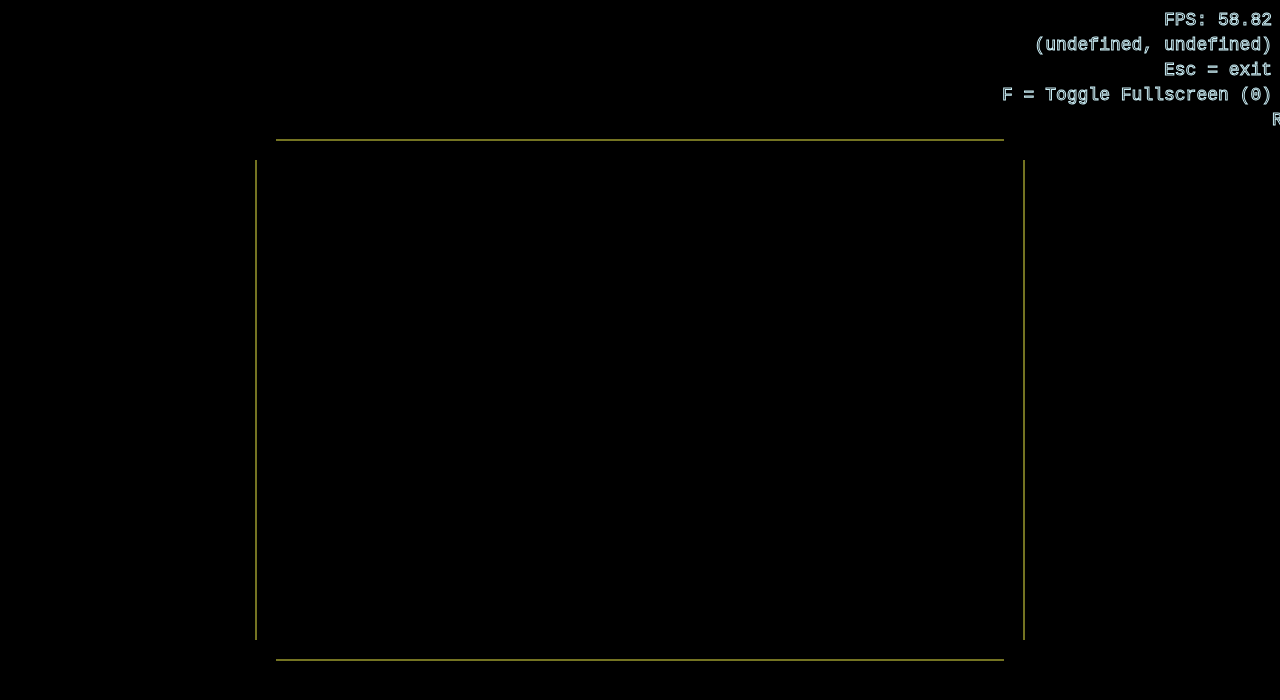
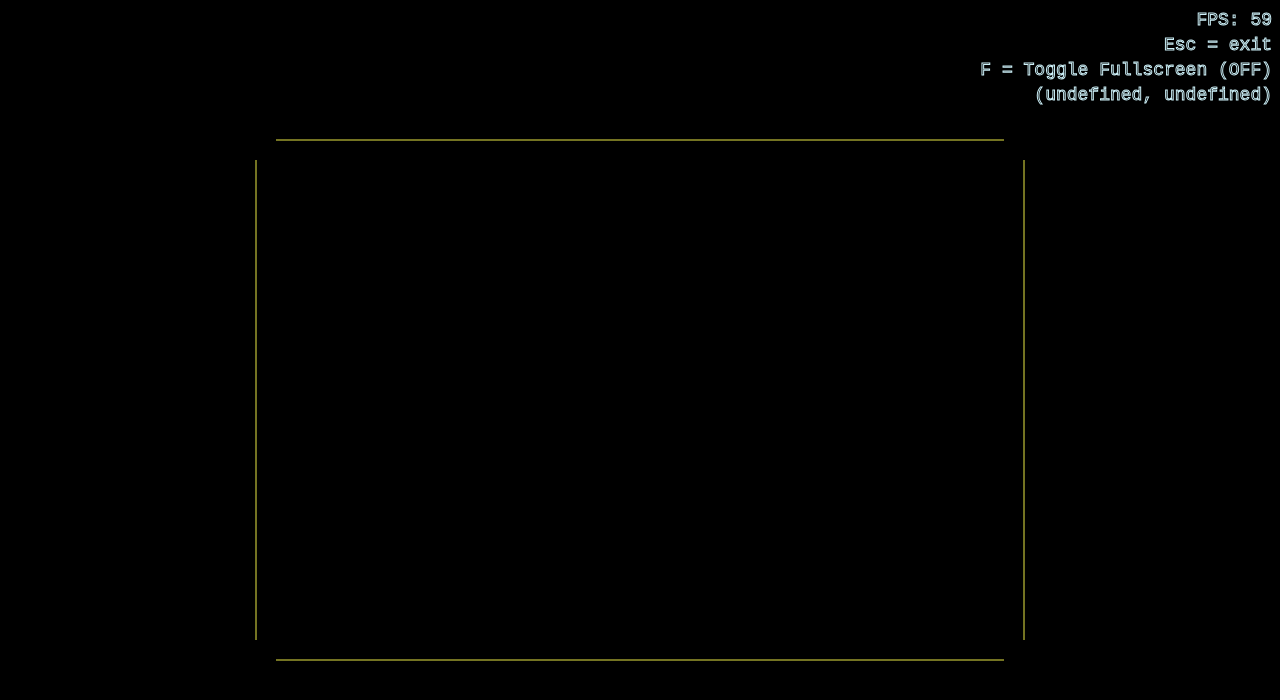
Before and after one commit to macakrami/graphics-playground, a website built with webpack: page src/index.html in a window 1280 px wide. Built offline with nearby package versions, Linux system fonts and the light colour scheme.

Commit message:
updated the license on all files organized some code

```diff
--- a/src/configs.js
+++ b/src/configs.js
@@ -2,7 +2,7 @@
  * graphics-playground
  * configs.js
  * Copyright (c) 2022 Mac Akrami
- * GPL Licensed
+ * MIT Licensed
  */
 
 export default class Configs {
--- a/src/main.js
+++ b/src/main.js
@@ -2,7 +2,7 @@
  * graphics-playground
  * main.js
  * Copyright (c) 2022 Mac Akrami
- * GPL Licensed
+ * MIT Licensed
  */
 
 import './styles.scss';
@@ -20,15 +20,6 @@ import {Vec2} from './model/x-geo';
 
 
 class Main {
-
-	/**
-	 * Engine initialized handler
-	 * Apply configurations
-	 */
-	static onInit() {
-		Dom.setCursor(!Configs.hideCursor);
-		XEngine.log('Main Initialized');
-	}
 
 	/**
 	 * Draw handler
@@ -53,6 +44,7 @@ class Main {
 		const {canvas, ctx} = Linker;
 		const {width: cWidth, height: cHeight} = canvas;
 		const mousePos = XMouse.position;
+		let i, len;
 
 		// clear
 		XGraph.clearRect();
@@ -64,20 +56,27 @@ class Main {
 		XGraph.styler.lineWidth = 1;
 		XGraph.styler.textAlign = 'left';
 
+		// corner text prep
+		XGraph.variables.cornerText = [];
+
+		let FPS = XMath.fps(delta);
+		let FS = Linker.inFullscreen ? 'ON' : 'OFF';
+		XGraph.variables.cornerText.push(`FPS: ${FPS}`);
+		XGraph.variables.cornerText.push(`Esc = exit`);
+		XGraph.variables.cornerText.push(`F = Toggle Fullscreen (${FS})`);
+		XGraph.variables.cornerText.push(`(${mousePos.x}, ${mousePos.y})`);
+
 		// main draw
 		Main.mainDrawII(now, delta);
 
-		// FPS
+		// draw corner texts
 		XGraph.styler.textAlign = 'right';
-		XGraph.drawText('FPS: ' + XMath.fps(delta), new Vec2(cWidth - 8, 25));
+		len = XGraph.variables.cornerText.length;
+		for (i = 0; i < len; i++) {
+			XGraph.drawText(XGraph.variables.cornerText[i], new Vec2(cWidth- 8, (i + 1) * 25));
+		}
 
-		// info
-		XGraph.drawText(`Esc = exit`, new Vec2(cWidth - 8, 75));
-		let fs = Linker.inFullscreen ? '1' : '0';
-		XGraph.drawText(`F = Toggle Fullscreen (${fs})`, new Vec2(cWidth - 8, 100));
-
-		// CURSOR
-		XGraph.drawText(`(${mousePos.x}, ${mousePos.y})`, new Vec2(cWidth - 8, 50));
+		// custom cursor
 		if (Configs.hideCursor && Configs.customCursor) {
 			XGraph.styler.method = 'fill';
 			XGraph.drawPolyline([mousePos.add(3, 15), mousePos, mousePos.add(12, 8)], true);
@@ -97,6 +96,16 @@ class Main {
 	 */
 	static mainDrawII(now, delta) {
 		GeoFun.onDraw.apply(GeoFun, [now, delta]);
+	}
+
+
+	/**
+	 * Engine initialized handler
+	 * Apply configurations
+	 */
+	static onInit() {
+		Dom.setCursor(!Configs.hideCursor);
+		XEngine.log('Main Initialized');
 	}
 
 	/**
--- a/src/model/dom.js
+++ b/src/model/dom.js
@@ -2,7 +2,7 @@
  * graphics-playground
  * dom.js
  * Copyright (c) 2022 Mac Akrami
- * GPL Licensed
+ * MIT Licensed
  */
 
 
--- a/src/model/linker.js
+++ b/src/model/linker.js
@@ -2,7 +2,7 @@
  * graphics-playground
  * linker.js
  * Copyright (c) 2022 Mac Akrami
- * GPL Licensed
+ * MIT Licensed
  */
 
 import Dom from './dom';
--- a/src/model/styler.js
+++ b/src/model/styler.js
@@ -2,7 +2,7 @@
  * graphics-playground
  * styler.js
  * Copyright (c) 2022 Mac Akrami
- * GPL Licensed
+ * MIT Licensed
  */
 
 import Util from './util';
--- a/src/model/util.js
+++ b/src/model/util.js
@@ -2,7 +2,7 @@
  * graphics-playground
  * util.js
  * Copyright (c) 2022 Mac Akrami
- * GPL Licensed
+ * MIT Licensed
  */
 
 
--- a/src/model/x-engine.js
+++ b/src/model/x-engine.js
@@ -2,7 +2,7 @@
  * graphics-playground
  * x-engine.js
  * Copyright (c) 2022 Mac Akrami
- * GPL Licensed
+ * MIT Licensed
  */
 
 import Linker from './linker';
--- a/src/model/x-geo.js
+++ b/src/model/x-geo.js
@@ -2,7 +2,7 @@
  * graphics-playground
  * x-geo.js
  * Copyright (c) 2022 Mac Akrami
- * GPL Licensed
+ * MIT Licensed
  */
 
 import XMath from './x-math';
@@ -126,7 +126,23 @@ export class Line {
 
 
 /**
- * 2D Triangle class
+ * Polygon class
+ */
+export class Polygon {
+	/** @var {Vec2[]} */
+	ps;
+
+	/**
+	 * @param {Vec2[]} ps
+	 */
+	constructor(ps) {
+		this.ps = ps || [];
+	}
+}
+
+
+/**
+ * Triangle class
  */
 export class Triangle {
 	/** @var {Vec2} */
@@ -215,7 +231,6 @@ export class Frame {
  */
 export class Geometry {
 
-
 	/**
 	 * Line segment intersect detection
 	 * @see https://stackoverflow.com/questions/563198/how-do-you-detect-where-two-line-segments-intersect
@@ -282,4 +297,27 @@ export class Geometry {
 		return s >= 0 && t >= 0 && s + t <= D;
 	}
 
+
+	/**
+	 * PNPOLY
+	 * @see https://wrf.ecse.rpi.edu/Research/Short_Notes/pnpoly.html
+	 * @see https://stackoverflow.com/questions/22521982/check-if-point-is-inside-a-polygon
+	 *
+	 * @param {Vec2} p
+	 * @param {Polygon} poly
+	 * @returns {boolean}
+	 */
+	static point_in_polygon(p, poly) {
+		let i, j, len, inside = false;
+		const {ps} = poly;
+		len = ps.length;
+		for (i = 0, j = len - 1; i < len; j = i++) {
+			if (ps[i].y > p.y !== ps[j].y > p.y &&
+				p.x < (ps[j].x - ps[i].x) * (p.y - ps[i].y) / (ps[j].y - ps[i].y) + ps[i].x) {
+				inside = !inside;
+			}
+		}
+		return inside;
+	}
+
 }
--- a/src/model/x-graph.js
+++ b/src/model/x-graph.js
@@ -2,18 +2,20 @@
  * graphics-playground
  * x-graph.js
  * Copyright (c) 2022 Mac Akrami
- * GPL Licensed
+ * MIT Licensed
  */
 
-import {Frame, Vec2} from './x-geo';
+import {Frame, Polygon, Line, Triangle, Vec2} from './x-geo';
 import Styler from './styler';
 import Linker from './linker';
+import XMath from './x-math';
 
 // REView
 export default class XGraph {
 
 	/** @var {Styler} */
 	static styler;
+	static variables = {};
 
 	static init() {
 		this.initStyler();
@@ -43,7 +45,6 @@ export default class XGraph {
 	}
 
 	/**
-	 *
 	 * @param {Frame} frame
 	 */
 	static drawFrame(frame) {
@@ -60,16 +61,28 @@ export default class XGraph {
 		this.styler.draw();
 	}
 
+	/**
+	 * @param {Vec2} p
+	 * @param {number} radius
+	 */
 	static drawCircle(p, radius) {
 		this.styler.ctx.beginPath();
-		this.styler.ctx.arc(p.x, p.y, radius, 0, 2 * Math.PI);
+		this.styler.ctx.arc(p.x, p.y, radius, 0, XMath.PIx2);
 		this.styler.draw();
 	}
 
+	/**
+	 * @param {string} text
+	 * @param {Vec2} p
+	 */
 	static drawText(text, p) {
 		this.styler.drawText(text, p.x, p.y);
 	}
 
+	/**
+	 * @param points
+	 * @param shouldClose
+	 */
 	static drawPolyline(points, shouldClose) {
 		let i, p, len = points.length;
 		this.styler.ctx.beginPath();
@@ -85,6 +98,16 @@ export default class XGraph {
 		this.styler.draw();
 	}
 
+	/**
+	 * @param {Polygon} poly
+	 */
+	static drawPolygon(poly) {
+		this.drawPolyline(poly.ps, true);
+	}
+
+	/**
+	 * @param {Line} line
+	 */
 	static drawLine(line) {
 		this.styler.ctx.beginPath();
 		this.styler.ctx.moveTo(line.p1.x, line.p1.y);
@@ -92,6 +115,19 @@ export default class XGraph {
 		this.styler.draw();
 	}
 
+	/**
+	 * @param {Line[]} lines
+	 */
+	static drawLines(lines) {
+		let i, len = lines.length;
+		for (i = 0; i < len; i++) {
+			this.drawLine(lines[i]);
+		}
+	}
+
+	/**
+	 * @param {Triangle} tri
+	 */
 	static drawTriangle(tri) {
 		this.styler.ctx.beginPath();
 		this.styler.ctx.moveTo(tri.p1.x, tri.p1.y);
@@ -101,6 +137,10 @@ export default class XGraph {
 		this.styler.draw();
 	}
 
+	/**
+	 * @param {Vec2} p
+	 * @param {string} [color] Html color
+	 */
 	static drawPoint(p, color) {
 		if (color) {
 			this.styler.ctx.fillStyle = color;
@@ -109,11 +149,17 @@ export default class XGraph {
 		this.styler.ctx.fillRect(p.x, p.y, 1, 1);
 	}
 
+	/**
+	 * @param {string} [color] Html color
+	 */
 	static clearRect(color) {
 		this.styler.ctx.fillStyle = color || '#000';
 		this.styler.ctx.fillRect(0, 0, Linker.canvas.width, Linker.canvas.height);
 	}
 
+	/**
+	 * @param {Line} line
+	 */
 	static drawLineAsRectangle(line) {
 		let x1 = line.p1.x;
 		let y1 = line.p1.y;
@@ -128,16 +174,27 @@ export default class XGraph {
 		this.drawRectangle(p1, p2, p3, p4);
 	}
 
+	/**
+	 * @returns {Frame}
+	 */
 	static getMainFrame() {
 		return new Frame(0, 0, Linker.canvas.width, Linker.canvas.height);
 	}
 
+	/**
+	 * @param {number} width
+	 * @param {number} height
+	 * @returns {Frame}
+	 */
 	static getCenterFrame(width, height) {
 		let x = (Linker.canvas.width - width) / 2;
 		let y = (Linker.canvas.height - height) / 2;
 		return new Frame(x, y, width, height);
 	}
 
+	/**
+	 * @returns {Vec2}
+	 */
 	static getCanvasSize() {
 		return new Vec2(Linker.canvas.width, Linker.canvas.height);
 	}
--- a/src/model/x-keyboard.js
+++ b/src/model/x-keyboard.js
@@ -2,7 +2,7 @@
  * graphics-playground
  * x-keyboard.js
  * Copyright (c) 2022 Mac Akrami
- * GPL Licensed
+ * MIT Licensed
  */
 
 import Dom from './dom';
--- a/src/model/x-math.js
+++ b/src/model/x-math.js
@@ -2,18 +2,57 @@
  * graphics-playground
  * x-math.js
  * Copyright (c) 2022 Mac Akrami
- * GPL Licensed
+ * MIT Licensed
  */
 
+
+/**
+ * Custom Math class
+ * Contains some basic math functions related to 2D geometry rendering
+ */
 export default class XMath {
 
+	// PI
+	static PI = 3.14159265359;
+	// 2PI
+	static PIx2 = XMath.PI * 2;
+
+	/**
+	 * Filter a number
+	 * @param n
+	 * @param [def]
+	 * @returns {number|number}
+	 */
 	static num(n, def) {
 		return typeof n === 'number' ? n : (def || 0);
 	}
 
-	static fps(delta) {
+	/**
+	 * Calculate FPS from delta
+	 *
+	 * @param {number} delta
+	 * @param {number} [fd]
+	 * @returns {string}
+	 */
+	static fps(delta, fd) {
 		if (delta === 0) delta = 0.01; // avoid division by 0
-		return (1000 / delta).toFixed(2);
+		return (1000 / delta).toFixed(fd || 0);
+	}
+
+	/**
+	 * @param {number} r Radian
+	 * @returns {number} Degree
+	 */
+	static radianToDegree(r) {
+		return r * 180 / this.PI;
+	}
+
+	/**
+	 * @param {number} d Degree
+	 * @returns {number} Radian
+	 */
+	static degreeToRadian(d) {
+		return d * this.PI / 180;
 	}
 
 }
--- a/src/model/x-mouse.js
+++ b/src/model/x-mouse.js
@@ -2,7 +2,7 @@
  * graphics-playground
  * x-mouse.js
  * Copyright (c) 2022 Mac Akrami
- * GPL Licensed
+ * MIT Licensed
  */
 
 import {Vec2} from './x-geo';
--- a/src/styles.scss
+++ b/src/styles.scss
@@ -2,7 +2,7 @@
  * graphics-playground
  * styles.css
  * Copyright (c) 2022 Mac Akrami
- * GPL Licensed
+ * MIT Licensed
  */
 
 html, body {
--- a/src/view/geo-fun.js
+++ b/src/view/geo-fun.js
@@ -2,13 +2,14 @@
  * graphics-playground
  * geo-fun.js
  * Copyright (c) 2022 Mac Akrami
- * GPL Licensed
+ * MIT Licensed
  */
 
 import Linker from '../model/linker';
 import XMouse from '../model/x-mouse';
 import {Line, Vec2, Geometry} from '../model/x-geo';
 import XGraph from '../model/x-graph';
+import XMath from '../model/x-math';
 
 
 export default class GeoFun {
@@ -21,19 +22,42 @@ export default class GeoFun {
 		const {width: cWidth, height: cHeight} = Linker.canvas;
 		const mousePos = XMouse.position;
 
-		let i, len;
-		let r, rr, r2 = Math.PI * 2;
+
+		// box lines
+		let lines = this.xRectangle(cWidth, cHeight);
+
+		// mouse related - rotating lines
+		let xLines = this.rotatingLines(mousePos, lines);
+
+		// slow rotation
+		this.rotation += 0.005;
+		if (this.rotation >= XMath.PIx2) {
+			this.rotation = 0;
+		}
 
 
-		// box lines
+		XGraph.styler.color = '#e8e745';
+		XGraph.drawLines(lines);
+		XGraph.styler.color = '#cef2fa';
+		XGraph.drawLines(xLines);
+
+		//rr = XMath.radianToDegree(this.rotation).toFixed(2);
+		//XGraph.variables.cornerText.push(`R = ${rr}`);
+
+	}
+
+
+	static xRectangle(cWidth, cHeight) {
 		let x1 = cWidth * 0.2;
 		let x2 = cWidth * 0.8;
 		let y1 = cHeight * 0.2;
 		let y2 = cHeight * 0.8;
 		let sp = 20;
-		let lines = [
+		return [
 			// top
 			new Line(new Vec2(x1 + sp, y1 - sp), new Vec2(x2 - sp, y1 - sp)),
+			//new Line(new Vec2(x1 + sp, y1 - sp), new Vec2(x2 - sp, y1 - sp)),
+
 			// left
 			new Line(new Vec2(x1, y1), new Vec2(x1, y2)),
 			// bottom
@@ -41,45 +65,35 @@ export default class GeoFun {
 			// right
 			new Line(new Vec2(x2, y2), new Vec2(x2, y1)),
 		];
-		len = lines.length;
-		XGraph.styler.color = '#e8e745';
-		for (i = 0; i < len; i++) {
-			XGraph.drawLine(lines[i]);
-		}
-
-		// rotation
-		this.rotation += 0.005;
-		if (this.rotation >= r2) {
-			this.rotation = 0;
-		}
+	}
 
 
-		// mouse X
-		let count = 3;
-		let length = 3000;
-		let angle = r2 / count;
-		let line, intersect;
-		XGraph.styler.color = '#cef2fa';
-		for (r = 0; r < r2; r += angle) {
+	static rotatingLines(mp, lines) {
+		let count = 3; // rotating lines count
+		let length = 3000; // line initial length
+		let angle = XMath.PIx2 / count;
+		let line, intersect, xLines = [];
+		let r, rr, i, len = lines.length;
+		for (r = 0; r < XMath.PIx2; r += angle) {
 
+			// slow rotation
 			rr = r + this.rotation;
-			if (rr > r2) rr -= r2;
+			if (rr > XMath.PIx2) rr -= XMath.PIx2;
 
-			line = new Line(mousePos, mousePos.nextPoint(rr, length));
+			// initial line
+			line = new Line(mp, mp.nextPoint(rr, length));
 
 			// check for intersections
 			for (i = 0; i < len; i++) {
 				// if line intersects, trim
 				if (( intersect = Geometry.get_line_intersection(line, lines[i]) )) {
-					line = new Line(mousePos, intersect);
+					line = new Line(mp, intersect);
 				}
 			}
-			XGraph.drawLine(line);
+			xLines.push(line);
 		}
-
-		// R
-		XGraph.drawText(`R = ${(this.rotation * 100).toFixed(2)}`, new Vec2(cWidth - 8, 125));
-
+		return xLines;
 	}
 
+
 }
```
Also changed, not shown: src/index.html (+1 -1 lines), webpack.config.js (+11 -3 lines), README.md, 1 other file.
